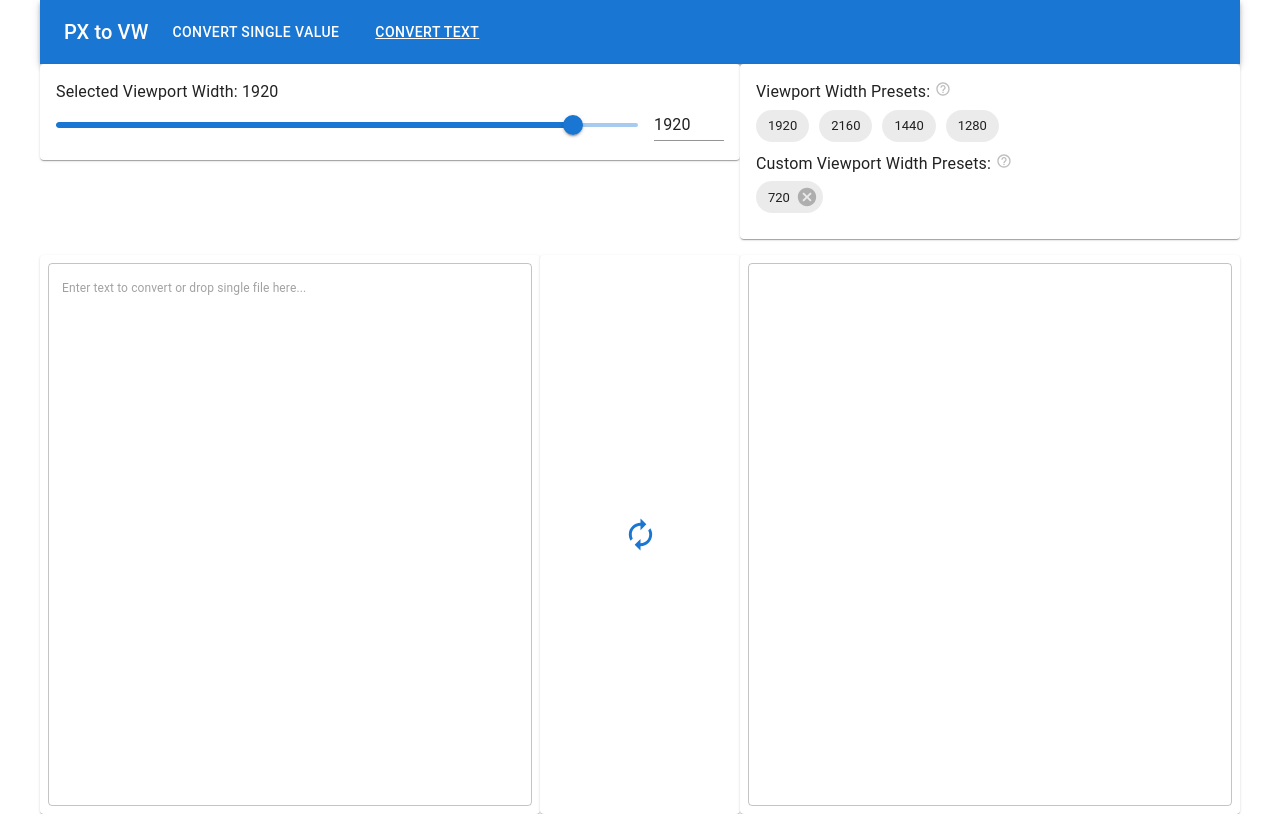
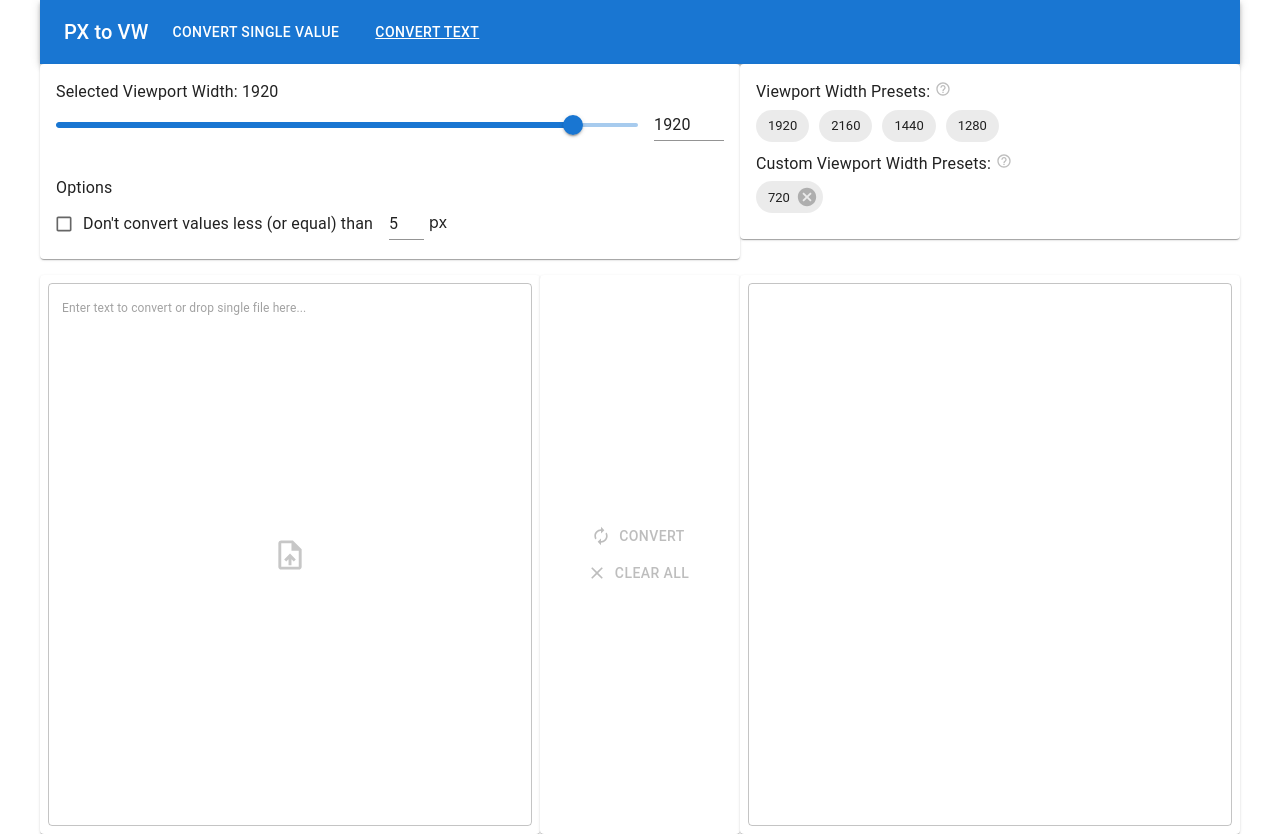
Before and after one commit to MuscularSloth/react-tool-pxtovwconverter, a React (Create React App) app: page /text-converter in a window 1280 px wide. Built offline with nearby package versions, Linux system fonts and the light colour scheme; the HTML template or start-up script is replaced by a standard one.

Commit message:
Add separate component for DragDropTextArea

```diff
--- /dev/null
+++ b/src/components/DragDropTextArea/DragDropTextArea.css
@@ -0,0 +1,26 @@
+.DragDropTextArea__drop-area-active{
+    border: dashed rgba(0, 153, 255, 0.5) 2px !important;
+    background-color: rgba(0, 153, 255, 0.25);
+}
+
+.DragDropTextArea__drop-area-active-error{
+    border: dashed rgba(255, 0, 0, 0.5) 2px !important;
+    background-color: rgba(255, 0, 0, 0.25);
+}
+
+.DragDropTextArea__drop-area-active textarea{
+    pointer-events: none;
+
+}
+
+.DragDropTextArea__upload-file-wrapper{
+    position: relative;
+}
+
+.DragDropTextArea__upload-file-icon{
+    position: absolute;
+    top: 50%;
+    left: 50%;
+    opacity: .25;
+    transform: translate(-50%, -50%);
+}
--- /dev/null
+++ b/src/components/DragDropTextArea/DragDropTextArea.js
@@ -0,0 +1,91 @@
+import React, { useState } from 'react'
+import { Box, TextField } from '@mui/material'
+import UploadFileIcon from '@mui/icons-material/UploadFile';
+
+import './DragDropTextArea.css'
+
+export default function DragDropTextArea({text, setText, placeholder}) {
+    const [isDropAreaActive, setIsDropAreaActive] = useState(false)
+    const [isDropError, setIsDropError] = useState(false)
+
+    function filesValidation(files){
+        let allowedExtensions = /(\.txt|\.css|\.scss|\.sass)$/i;
+
+        for(const file of files){
+          if(!allowedExtensions.exec(file.name)){
+              alert('Please upload file having extensions .txt/.css/.scss/.sass only.');
+              return false;
+          }
+        }
+
+        return true;
+    }
+
+    const handlerOnDrop = (event) =>{
+        event.stopPropagation();
+        event.preventDefault();
+        setIsDropError(false)
+        setIsDropAreaActive(false)
+        if (event.dataTransfer.items.length > 1) {
+            alert('Please upload SINGLE file having extensions .txt/.css/.scss/.sass only.');
+            return;
+        }
+        if (!filesValidation(event.dataTransfer.files)) return;
+
+        let file = event.dataTransfer.files[0];
+        let reader = new FileReader();
+
+        reader.onload = function(event) {
+            setText(event.target.result);
+        };
+
+        reader.readAsText(file);
+
+        return false;
+    }
+
+    const handleDragOver = (event) => {
+        event.stopPropagation();
+        event.preventDefault();
+        if(event.dataTransfer.items.length > 1){
+            setIsDropError(true)
+        }
+    }
+
+    const handleDragEnter = (event) => {
+        console.log("DragEnter");
+        event.stopPropagation();
+        event.preventDefault();
+        setIsDropAreaActive(true)
+    }
+
+    const handleDragLeave = (event) => {
+        console.log("DragLeave");
+        event.stopPropagation();
+        event.preventDefault();
+        setIsDropError(false)
+        setIsDropAreaActive(false)
+    }
+
+    return (
+        <Box className="DragDropTextArea__upload-file-wrapper" p={1}>
+            {!text && <UploadFileIcon fontSize='large' className="DragDropTextArea__upload-file-icon"/>}
+            <TextField
+                InputProps={{
+                    style:{fontSize: '12px'}
+                }}
+                className={`${isDropAreaActive ? 'DragDropTextArea__drop-area-active' : ''} ${isDropError ? 'DragDropTextArea__drop-area-active-error' : ''}`}
+                placeholder={placeholder}
+                multiline
+                rows={30}
+                fullWidth
+                value={text}
+                onChange={(e)=>setText(e.target.value)}
+                onDrop={(e)=>handlerOnDrop(e)}
+                onDragOver={(e)=>handleDragOver(e)}
+                onDragEnter={(e)=>handleDragEnter(e)}
+                onDragLeave={(e)=>handleDragLeave(e)}
+            />
+        </Box>
+    )
+}
--- a/src/pages/TextConverterPage/TextConverterPage.css
+++ b/src/pages/TextConverterPage/TextConverterPage.css
@@ -1,11 +1,3 @@
-.TextConverterPage__convert-icon{
-    transition: all 1s ease;
-}
-
-.TextConverterPage__convert-icon:hover{
-    transform: rotate(180deg);
-}
-
 .TextConverterPage__result-container{
     position: relative !important;
 }
@@ -15,18 +7,3 @@
     right: 45px;
     top: 15px;
 }
-
-.drop-area-active{
-    border: dashed rgba(0, 153, 255, 0.5) 2px !important;
-    background-color: rgba(0, 153, 255, 0.25);
-}
-
-.drop-area-active-error{
-    border: dashed rgba(255, 0, 0, 0.5) 2px !important;
-    background-color: rgba(255, 0, 0, 0.25);
-}
-
-.drop-area-active textarea{
-    pointer-events: none;
-
-}
--- a/src/pages/TextConverterPage/TextConverterPage.js
+++ b/src/pages/TextConverterPage/TextConverterPage.js
@@ -1,11 +1,13 @@
-import { Button, Grid, Paper, Snackbar, TextField, Tooltip } from '@mui/material'
+import { Button, Checkbox, FormControlLabel, Grid, Input, Paper, Snackbar, TextField, Tooltip, Typography } from '@mui/material'
 import { Box } from '@mui/system'
 import React, { useState } from 'react'
 import InputSlider from '../../components/InputSlider/InputSlider'
 import WidthPresetsBlock from '../../components/WidthPresets/WidthPresetsBlock'
 import AutorenewIcon from '@mui/icons-material/Autorenew';
 import ContentCopyIcon from '@mui/icons-material/ContentCopy';
+import ClearIcon from '@mui/icons-material/Clear';
 import './TextConverterPage.css'
+import DragDropTextArea from '../../components/DragDropTextArea/DragDropTextArea'
 
 export default function TextConverterPage() {
 
@@ -17,8 +19,8 @@ export default function TextConverterPage() {
     const [textToConvert, setTextToConvert] = useState();
     const [textConverted, setTextConverted] = useState();
     const [isNotificationOpen, setIsNotificationOpen] = useState(false)
-    const [isDropAreaActive, setIsDropAreaActive] = useState(false)
-    const [isDropError, setIsDropError] = useState(false)
+    const [dontCalculateLessThan, setDontCalculateLessThan] = useState(false)
+    const [dontCalculateValue, setDontCalculateValue] = useState(5)
 
 
     const handlePresetClick = (e) =>{
@@ -33,8 +35,9 @@ export default function TextConverterPage() {
     }
 
     const replaceFunction = (match, value) => {
-        // console.log('match', match);
-        // console.log('value',value);
+        if (dontCalculateLessThan && value <= dontCalculateValue){
+            return match;
+        }
         return ((value / selectedWidth) * 100).toFixed(3) + 'vw';
     }
 
@@ -48,68 +51,12 @@ export default function TextConverterPage() {
         setIsNotificationOpen(true)
     }
 
-
-    function filesValidation(files){
-
-        let allowedExtensions = /(\.txt|\.css|\.scss|\.sass)$/i;
-
-        for(const file of files){
-          if(!allowedExtensions.exec(file.name)){
-              alert('Please upload file having extensions .txt/.css/.scss/.sass only.');
-              return false;
-          }
-        }
-
-        return true;
+    const hanldeClearAllClick = () =>{
+        setTextToConvert('');
+        setTextConverted('');
     }
 
-    const handlerOnDrop = (event) =>{
-        event.stopPropagation();
-        event.preventDefault();
-        setIsDropError(false)
-        setIsDropAreaActive(false)
-        if (event.dataTransfer.items.length > 1) {
-            alert('Please upload SINGLE file having extensions .txt/.css/.scss/.sass only.');
-            return;
-        }
-        if (!filesValidation(event.dataTransfer.files)) return;
 
-        let file = event.dataTransfer.files[0];
-        let reader = new FileReader();
-
-        reader.onload = function(event) {
-            setTextToConvert(event.target.result);
-        };
-
-        reader.readAsText(file);
-
-        return false;
-    }
-
-    const handleDragOver = (event) => {
-        event.stopPropagation();
-        event.preventDefault();
-        if(event.dataTransfer.items.length > 1){
-            setIsDropError(true)
-        }
-    }
-
-    const handleDragEnter = (event) => {
-        console.log("DragEnter");
-        event.stopPropagation();
-        event.preventDefault();
-        setIsDropAreaActive(true)
-    }
-
-    const handleDragLeave = (event) => {
-        console.log("DragLeave");
-        event.stopPropagation();
-        event.preventDefault();
-        setIsDropError(false)
-        setIsDropAreaActive(false)
-    }
-
-    // console.log('isDropAreaActive', isDropAreaActive);
     return (
         <div>
             <Grid
@@ -121,6 +68,36 @@ export default function TextConverterPage() {
                     <Paper>
                     <Box p={2}>
                         <InputSlider selectedWidth={selectedWidth} setSelectedWidth={setSelectedWidth}  />
+                    </Box>
+                    <Box p={2}>
+                        <Typography gutterBottom>
+                            Options
+                        </Typography>
+                        <Box>
+                            <FormControlLabel
+                                value="end"
+                                control={<Checkbox size="small" checked={dontCalculateLessThan}/>}
+                                label="Don't convert values less (or equal) than"
+                                labelPlacement="end"
+                                onChange={()=>setDontCalculateLessThan(!dontCalculateLessThan)}
+                            />
+                            <Input
+                                style ={{width: '35px', marginRight: '5px'}}
+                                value={dontCalculateValue}
+                                size="small"
+                                onChange={(e)=>setDontCalculateValue(e.target.value)}
+
+                                inputProps={{
+                                    step: 1,
+                                    min: 1,
+                                    max: 2160,
+                                    type: 'number',
+                                    'aria-labelledby': 'input-slider',
+                                }}
+                            />
+                            px
+
+                        </Box>
                     </Box>
                     </Paper>
                 </Grid>
@@ -158,24 +135,11 @@ export default function TextConverterPage() {
             mt={2}>
                 <Grid item xs={5}>
                     <Paper>
-                        <Box p={1}>
-                            <TextField
-                                InputProps={{
-                                    style:{fontSize: '12px'}
-                                }}
-                                className={`${isDropAreaActive ? 'drop-area-active' : ''} ${isDropError ? 'drop-area-active-error' : ''}`}
-                                placeholder="Enter text to convert or drop single file here..."
-                                multiline
-                                rows={30}
-                                fullWidth
-                                value={textToConvert}
-                                onChange={(e)=>setTextToConvert(e.target.value)}
-                                onDrop={(e)=>handlerOnDrop(e)}
-                                onDragOver={(e)=>handleDragOver(e)}
-                                onDragEnter={(e)=>handleDragEnter(e)}
-                                onDragLeave={(e)=>handleDragLeave(e)}
+                        <DragDropTextArea
+                            text={textToConvert}
+                            setText={setTextToConvert}
+                            placeholder="Enter text to convert or drop single file here..."
                             />
-                        </Box>
                     </Paper>
                 </Grid>
                 <Grid
@@ -185,11 +149,16 @@ export default function TextConverterPage() {
                     justifyContent="center"
                 >
                     <Paper
-                        style={{height: '100%', display: 'flex', justifyContent: 'center', alignItems: 'center'}}
+                        style={{height: '100%', display: 'flex', flexDirection: 'column', justifyContent: 'center', alignItems: 'center'}}
                     >
-                        <Button onClick={hanldeConvertClick}>
-                            <AutorenewIcon className='TextConverterPage__convert-icon' fontSize='large'/>
+                        <Button onClick={hanldeConvertClick} startIcon={<AutorenewIcon /> } disabled={!textToConvert}>
+                            Convert
                         </Button>
+
+                        <Button onClick={hanldeClearAllClick} startIcon={<ClearIcon />} color="warning" disabled={!textToConvert}>
+                             Clear All
+                        </Button>
+
                     </Paper>
                 </Grid>
                 <Grid item xs={5}>
```
Also changed, not shown: src/App.js (+6 -4 lines).
